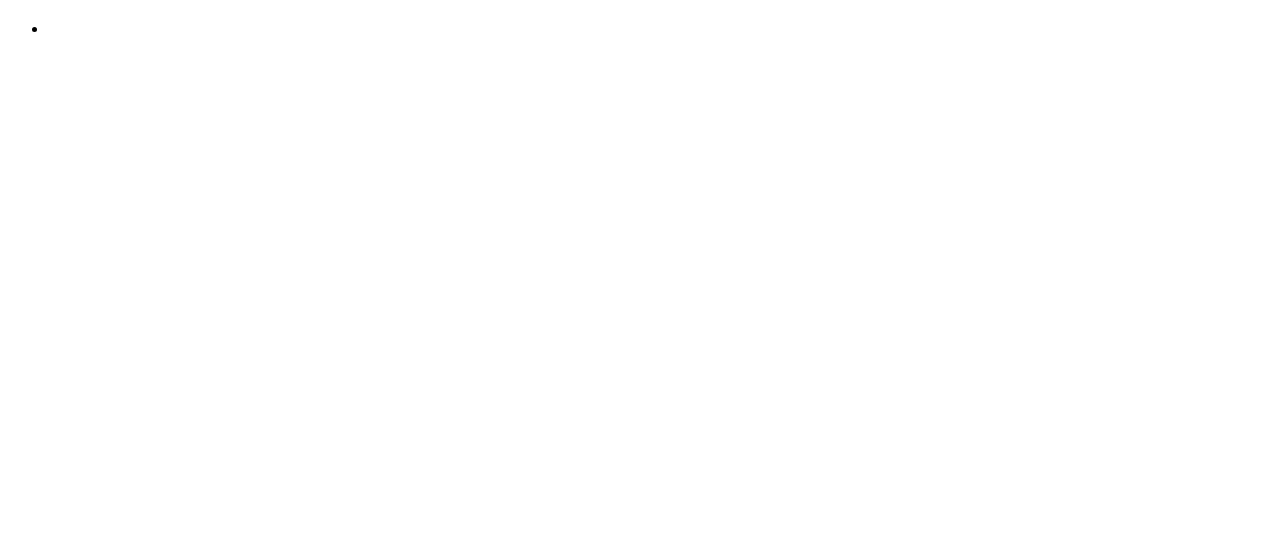
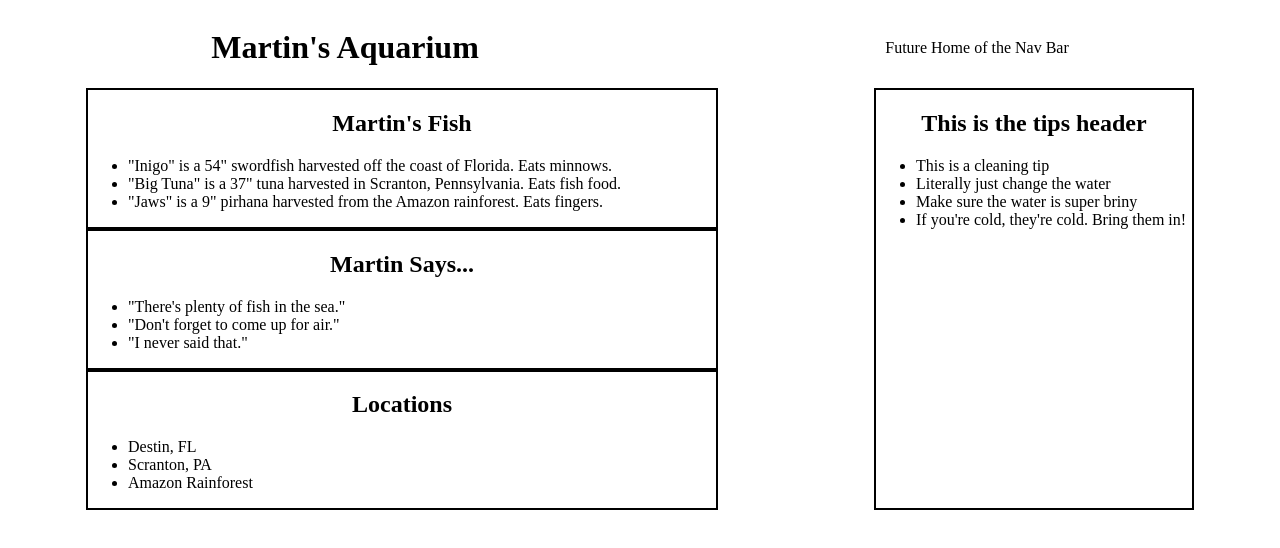
Before and after one commit to will-hedges/nss-aquarium, a plain HTML site: page index.html in a window 1280 px wide. Drawn offline with Linux system fonts and the light colour scheme.

Commit message:
Minor styling added

```diff
--- a/index.html
+++ b/index.html
@@ -8,31 +8,57 @@
         <header>
             <!-- top left logo corner -->
             <!-- nav bar/title -->
+            <h1>Martin's Aquarium</h1>
+            <nav>Future Home of the Nav Bar</nav>
         </header>
         <nav>
-            <!-- combined nav bar/header? -->
+            <!-- TODO combined nav bar/header? -->
         </nav>
-        <section class="fishes">
-            <!--
-                List of all fish
-                    each fish must have: species, length, name, where harvested, what it eats
-            -->
-            <h2 class="fishes__header"></h2>
-            <ul class="fishes__list">
-                <li class="fish"></li>
-            </ul>
+        <section class="hero">
+            <div class="column-left">
+                <article class="fishes">
+                    <!--
+                        List of all fish
+                            each fish must have: species, length, name, where harvested, what it eats
+                    -->
+                    <h2 class="fishes__header">Martin's Fish</h2>
+                    <ul class="fish__list">
+                        <li class="fish">"Inigo" is a 54" swordfish harvested off the coast of Florida. Eats minnows.</li>
+                        <li class="fish">"Big Tuna" is a 37" tuna harvested in Scranton, Pennsylvania. Eats fish food.</li>
+                        <li class="fish">"Jaws" is a 9" pirhana harvested from the Amazon rainforest. Eats fingers.</li>
+                    </ul>
+                </article>
+                <article class="quotes">
+                    <!-- Travel tips for scuba, quotes to help people who want to harvest fish -->
+                    <h2 class="quotes__header">Martin Says...</h2>
+                    <ul class="quotes__list">
+                        <li class="quote">"There's plenty of fish in the sea."</li>
+                        <li class="quote">"Don't forget to come up for air."</li>
+                        <li class="quote">"I never said that."</li>
+                    </ul>
+                </article>
+                <article class="locations">
+                    <!-- Locations where he harvested the fish -->
+                    <h2 class="locations__header">Locations</h2>
+                    <ul class="locations__list">
+                        <li class="location">Destin, FL</li>
+                        <li class="location">Scranton, PA</li>
+                        <li class="location">Amazon Rainforest</li>
+                    </ul>
+                </article>
+            </div>
+            <div class="column-right">
+                <aside class="care-tips">
+                    <!-- tank cleaning, water salinity + temperature -->
+                    <h2 class="care-tips__header">This is the tips header</h2>
+                    <ul class="care-tips__list">
+                        <li class="care-tip">This is a cleaning tip</li>
+                        <li class="care-tip">Literally just change the water</li>
+                        <li class="care-tip">Make sure the water is super briny</li>
+                        <li class="care-tip">If you're cold, they're cold. Bring them in!</li>
+                    </ul>
+                </aside>
+            </div>
         </section>
-        <section class="quotes">
-            <!-- Travel tips for scuba, quotes to help people who want to harvest fish -->
-            <h2 class="quotes__header"></h2>
-        </section>
-        <section class="locations">
-            <!-- Locations where he harvested the fish -->
-            <h2 class="locations__header"></h2>
-        </section>
-        <aside class="cleaning-tips">
-            <!-- tank cleaning, water salinity + temperature -->
-            <h2 class="cleaning-tips__header"></h2>
-        </aside>
     </body>
 </html>
--- a/styles/main.css
+++ b/styles/main.css
@@ -0,0 +1,29 @@
+
+header {
+    display: flex;
+    justify-content: space-around;
+    align-items: center;
+}
+
+article {
+    border: 2px solid black;
+}
+
+h2 {
+    text-align: center;
+}
+
+.hero {
+    display: flex;
+    justify-content: space-around;
+}
+
+.column-left {
+    width: 50%;
+}
+
+.column-right {
+    width: 25%;
+    align-items: center;
+    border: 2px solid black;
+}
```
